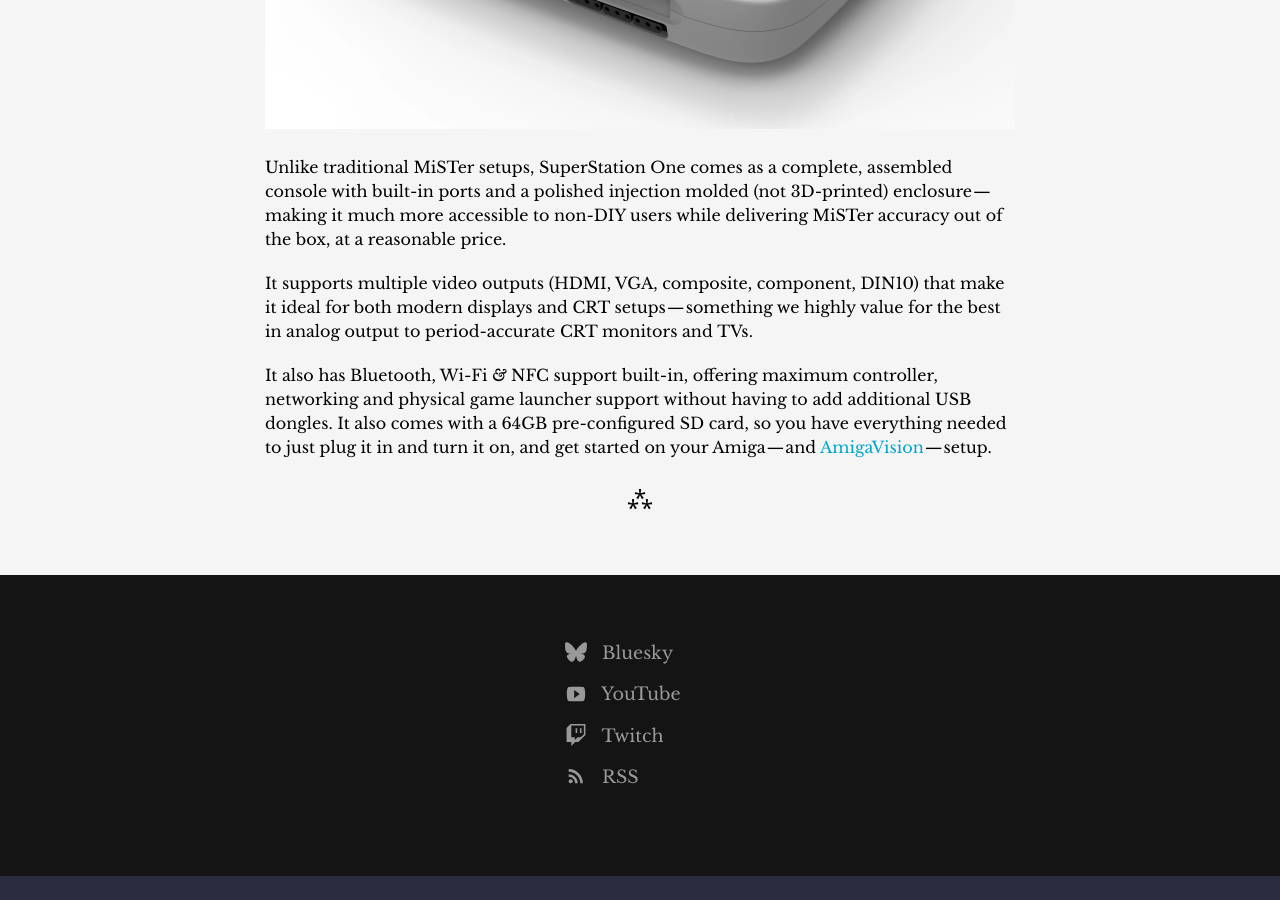
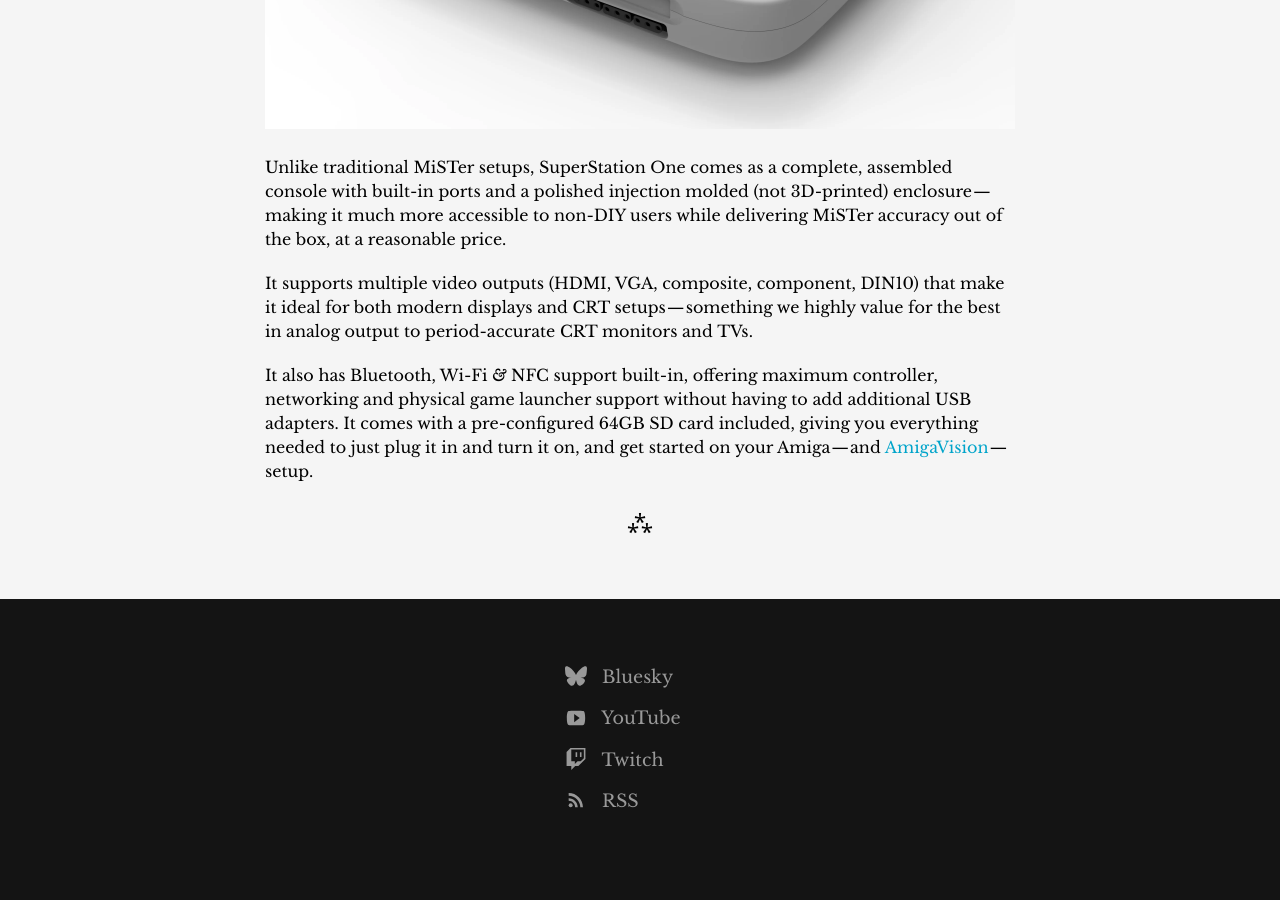
Before and after one commit to amigavision/amigavision.github.io, a Jekyll site: the page built from best.md, in a window 1280 px wide and 900 px high, scrolled down 8409 px. Built offline with Jekyll 4.4.1, drawn with Linux system fonts in a browser that asks for light colours; before the commit the page ends 9285 px from its top, so only the background shows below that.

Commit message:
Improve copy

```diff
--- a/best.md
+++ b/best.md
@@ -203,7 +203,7 @@
 
 It supports multiple video outputs (HDMI, VGA, composite, component, DIN10) that make it ideal for both modern displays and CRT setups — something we highly value for the best in analog output to period-accurate CRT monitors and TVs.
 
-It also has Bluetooth, Wi-Fi *&* NFC support built-in, offering maximum controller, networking and physical game launcher support without having to add additional USB dongles. It also comes with a 64GB pre-configured SD card, so you have everything needed to just plug it in and turn it on, and get started on your Amiga — and [AmigaVision] — setup.
+It also has Bluetooth, Wi-Fi *&* NFC support built-in, offering maximum controller, networking and physical game launcher support without having to add additional USB adapters. It comes with a pre-configured 64GB SD card included, giving you everything needed to just plug it in and turn it on, and get started on your Amiga — and [AmigaVision] — setup.
 
 ---
 
```
